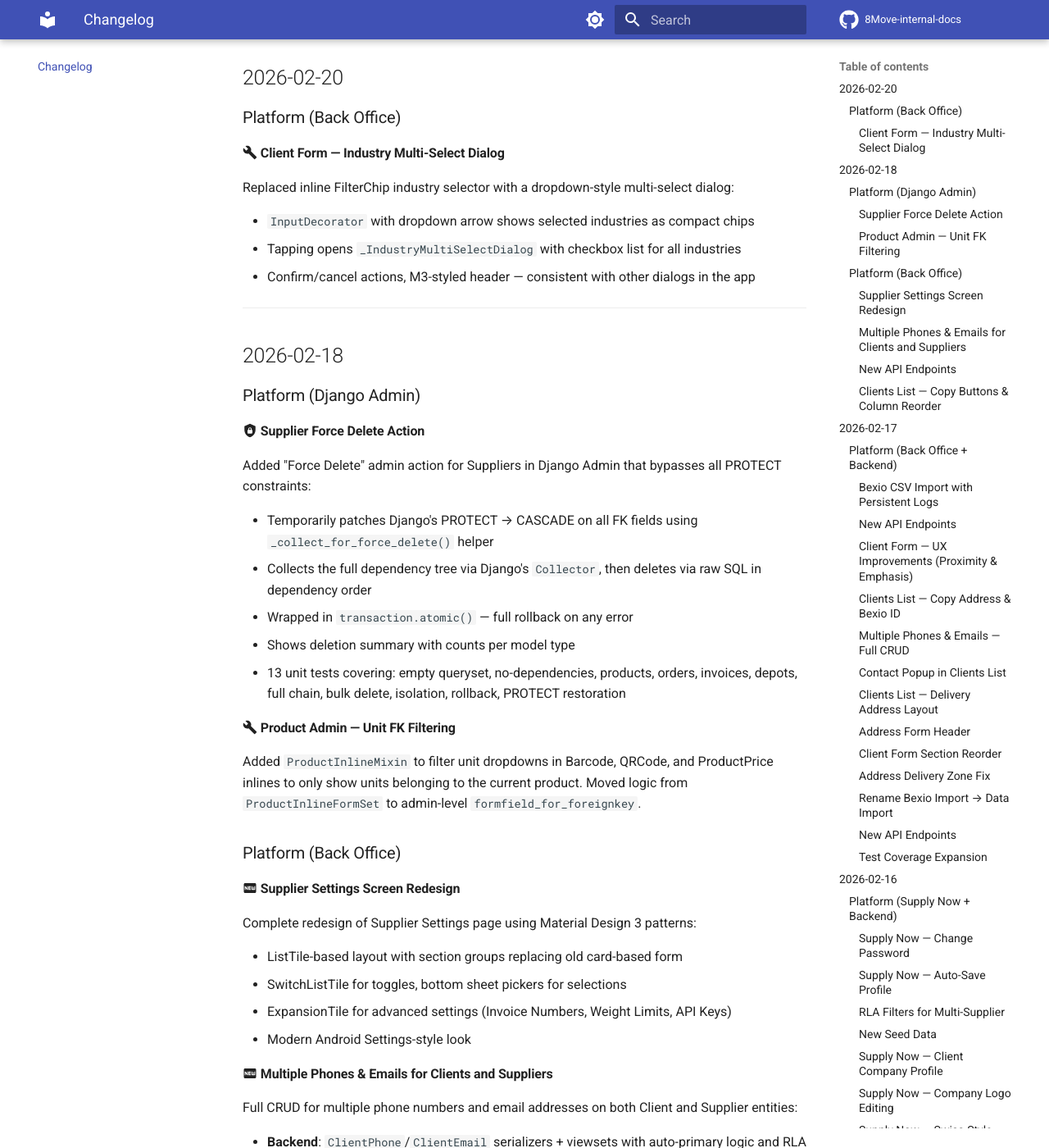
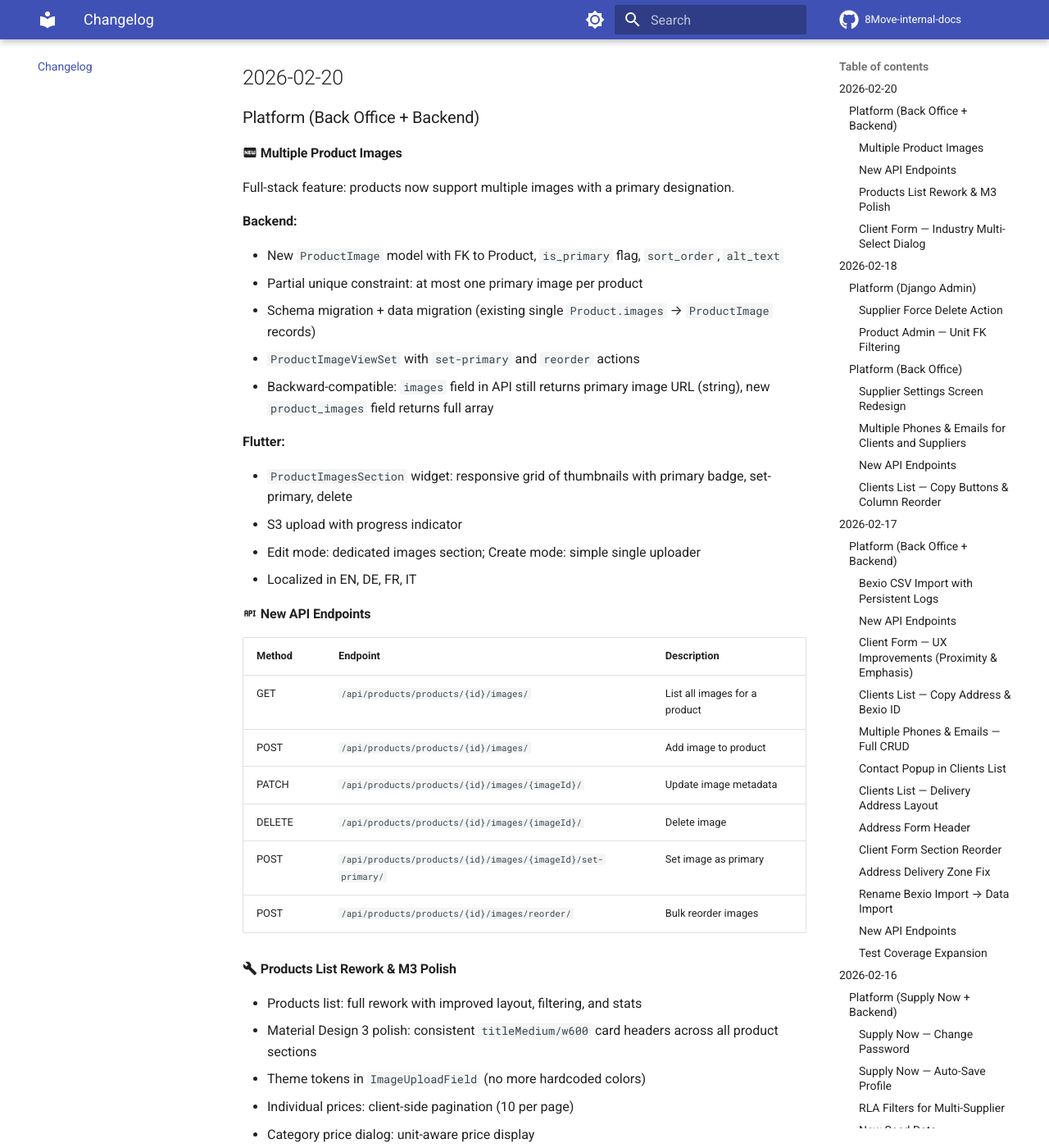
Before and after one commit to MaxShytov/8Move-internal-docs, an MkDocs documentation site: the page built from docs/changelog.md, in a window 1280 px wide and 1400 px high, scrolled down 242 px. Shown: the whole window at 82% size. Built offline with MkDocs 1.6.1 and Material for MkDocs 9.7.7, drawn with Linux system fonts in a browser that asks for light colours; comment, search, counter and statistics services are not loaded; some of the changed text lies outside the part shown.

Commit message:
docs: update changelog, notes, API overview for multiple product images and products UI rework
Co-Authored-By: Claude Opus 4.6 <noreply@anthropic.com>

```diff
--- a/docs/changelog.md
+++ b/docs/changelog.md
@@ -6,7 +6,46 @@ All notable documentation and platform changes are documented here.
 
 ## 2026-02-20
 
-### Platform (Back Office)
+### Platform (Back Office + Backend)
+
+#### :material-new-box: Multiple Product Images
+
+Full-stack feature: products now support multiple images with a primary designation.
+
+**Backend:**
+
+- New `ProductImage` model with FK to Product, `is_primary` flag, `sort_order`, `alt_text`
+- Partial unique constraint: at most one primary image per product
+- Schema migration + data migration (existing single `Product.images` → `ProductImage` records)
+- `ProductImageViewSet` with `set-primary` and `reorder` actions
+- Backward-compatible: `images` field in API still returns primary image URL (string), new `product_images` field returns full array
+
+**Flutter:**
+
+- `ProductImagesSection` widget: responsive grid of thumbnails with primary badge, set-primary, delete
+- S3 upload with progress indicator
+- Edit mode: dedicated images section; Create mode: simple single uploader
+- Localized in EN, DE, FR, IT
+
+#### :material-api: New API Endpoints
+
+| Method | Endpoint | Description |
+|--------|----------|-------------|
+| GET | `/api/products/products/{id}/images/` | List all images for a product |
+| POST | `/api/products/products/{id}/images/` | Add image to product |
+| PATCH | `/api/products/products/{id}/images/{imageId}/` | Update image metadata |
+| DELETE | `/api/products/products/{id}/images/{imageId}/` | Delete image |
+| POST | `/api/products/products/{id}/images/{imageId}/set-primary/` | Set image as primary |
+| POST | `/api/products/products/{id}/images/reorder/` | Bulk reorder images |
+
+#### :material-wrench: Products List Rework & M3 Polish
+
+- Products list: full rework with improved layout, filtering, and stats
+- Material Design 3 polish: consistent `titleMedium/w600` card headers across all product sections
+- Theme tokens in `ImageUploadField` (no more hardcoded colors)
+- Individual prices: client-side pagination (10 per page)
+- Category price dialog: unit-aware price display
+- Product unit dialog: ordering constraints (min_order_quantity, is_orderable)
 
 #### :material-wrench: Client Form — Industry Multi-Select Dialog
 
--- a/docs/users/supplier-back-office.md
+++ b/docs/users/supplier-back-office.md
@@ -29,7 +29,7 @@ Full product catalog management.
 | Function | Description |
 |----------|-------------|
 | Product list | View all products with filters (active, category, search) |
-| Create product | Name, article code, description, images |
+| Create product | Name, article code, description, multiple images with primary designation |
 | Units | Primary, secondary, tertiary packaging (e.g., piece, box of 12, pallet) |
 | Conversion rates | How many base units per packaging unit |
 | Weight | Weight per unit (kg) for delivery capacity control |
```
Also changed, not shown: docs/api/overview.md (+4 -0 lines), docs/tasks/current/notes.md (+16 -0 lines).
